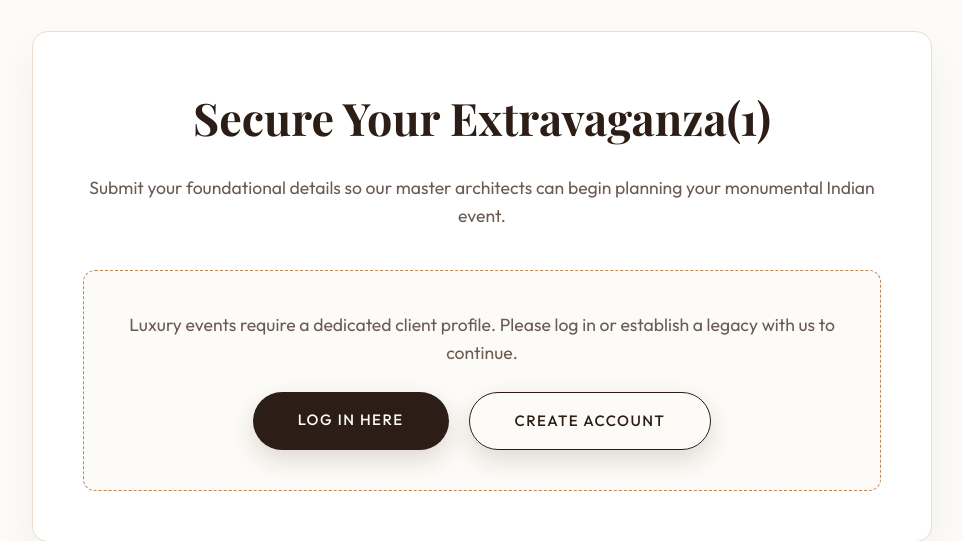
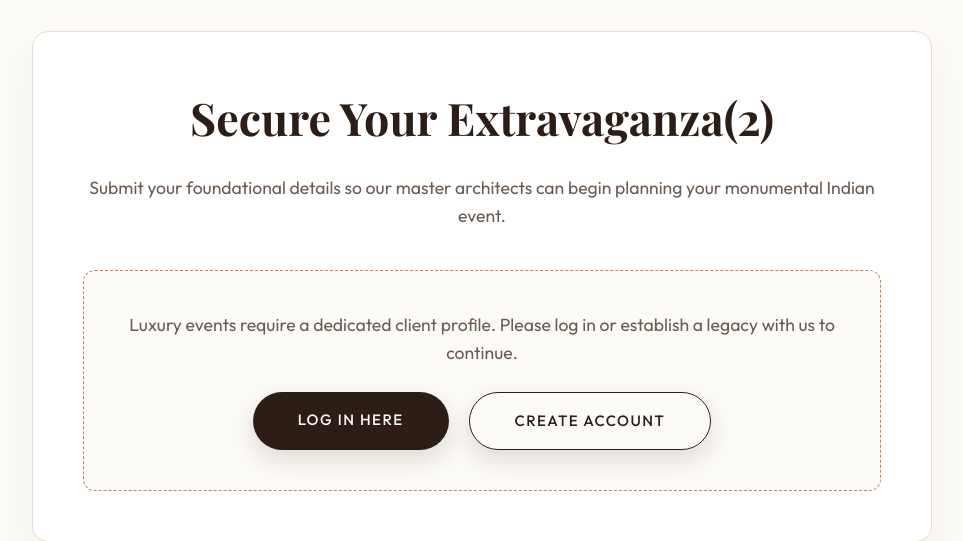
Before and after one commit to hdevs0001/AWS_SERVICES_LEARNING, a PHP site: page /booking.php in a window 1280 px wide. Shown: the part 89-630 px from the top of the page, without its empty margins (158-1121 px from the left). Run offline with PHP 8.4, Linux system fonts and the light colour scheme; some libraries are stand-ins or nearby versions; some web fonts are replaced.

Commit message:
did something to test the script

```diff
--- a/booking.php
+++ b/booking.php
@@ -35,7 +35,7 @@ $pre_selected_event = isset($_GET['event']) ? htmlspecialchars($_GET['event']) :
 <?php include 'includes/header.php'; ?>
 
 <div class="container">
-  <h2 class="title" style="margin-bottom: 20px;">Secure Your Extravaganza(1)</h2>
+  <h2 class="title" style="margin-bottom: 20px;">Secure Your Extravaganza(2)</h2>
   <p style="text-align: center; color: var(--text-secondary); margin-bottom: 40px; font-size: 1.1rem;">Submit your foundational details so our master architects can begin planning your monumental Indian event.</p>
 
   <?php if(!isset($_SESSION['user_id'])): ?>
```
